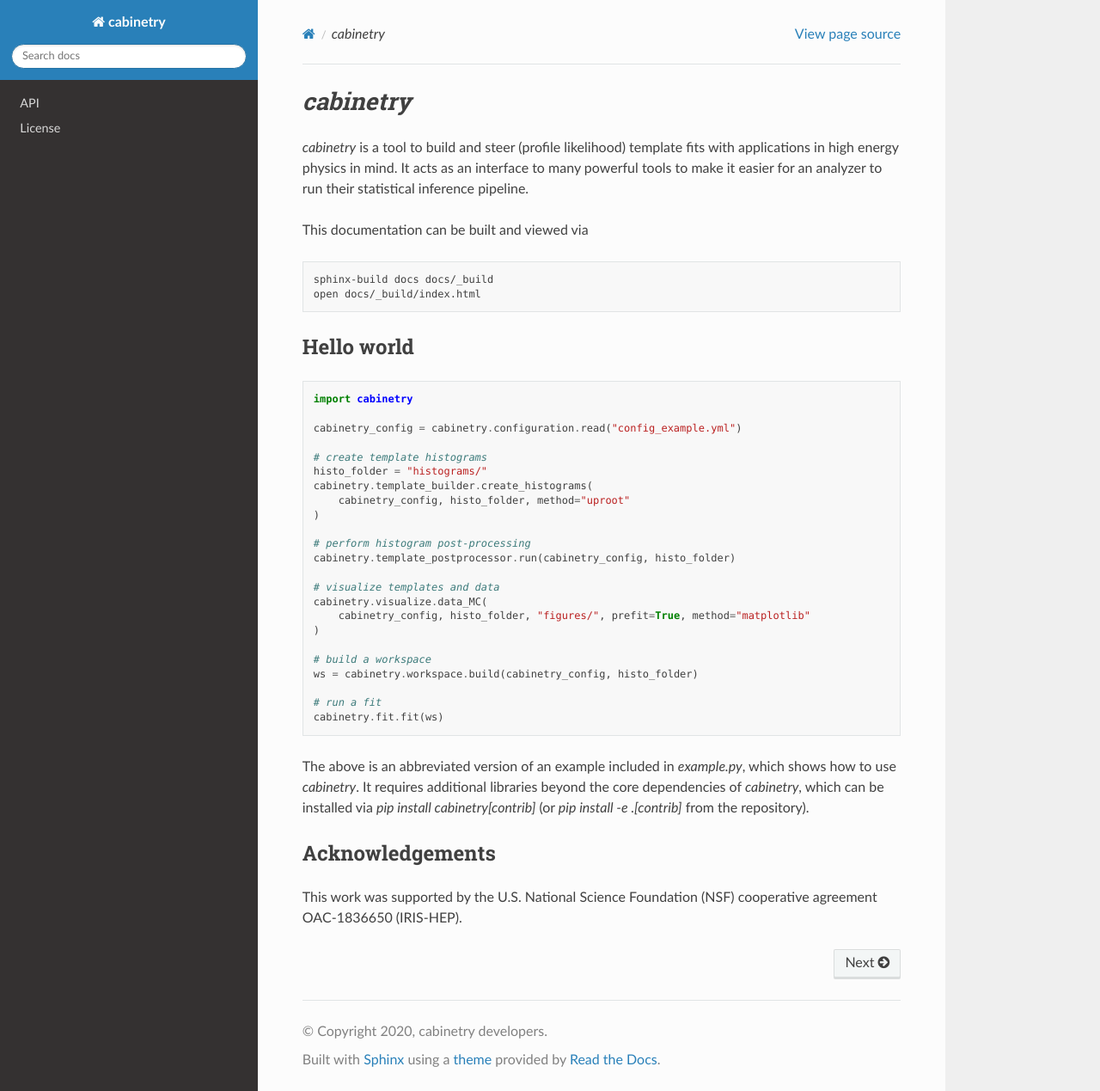
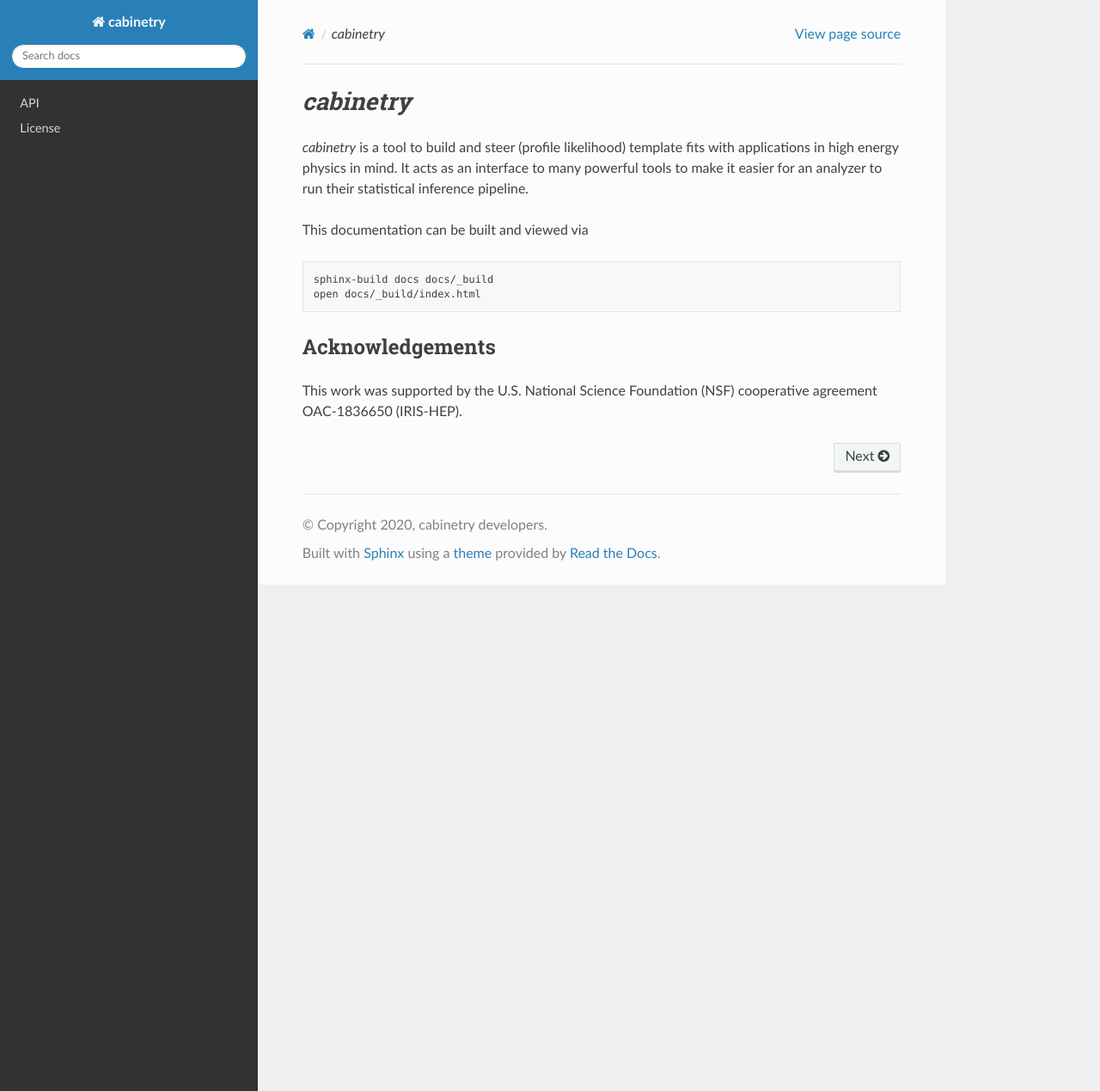
Before and after one commit to scikit-hep/cabinetry, a Sphinx documentation site: the page built from docs/index.rst, in a window 1280 px wide and 1269 px high. Shown: the whole window at 86% size. Built offline with Sphinx 7.4.7 and the Read the Docs theme 2.0.0, drawn with Linux system fonts in a browser that asks for light colours.

Commit message:
docs: update hello world example (#55)
* updating hello world example in main readme, removing it from sphinx docs

```diff
--- a/docs/index.rst
+++ b/docs/index.rst
@@ -19,38 +19,6 @@ This documentation can be built and viewed via
    sphinx-build docs docs/_build
    open docs/_build/index.html
 
-Hello world
------------
-
-.. code-block:: python
-
-   import cabinetry
-
-   cabinetry_config = cabinetry.configuration.read("config_example.yml")
-
-   # create template histograms
-   histo_folder = "histograms/"
-   cabinetry.template_builder.create_histograms(
-       cabinetry_config, histo_folder, method="uproot"
-   )
-
-   # perform histogram post-processing
-   cabinetry.template_postprocessor.run(cabinetry_config, histo_folder)
-
-   # visualize templates and data
-   cabinetry.visualize.data_MC(
-       cabinetry_config, histo_folder, "figures/", prefit=True, method="matplotlib"
-   )
-
-   # build a workspace
-   ws = cabinetry.workspace.build(cabinetry_config, histo_folder)
-
-   # run a fit
-   cabinetry.fit.fit(ws)
-
-The above is an abbreviated version of an example included in `example.py`, which shows how to use `cabinetry`.
-It requires additional libraries beyond the core dependencies of `cabinetry`, which can be installed via `pip install cabinetry[contrib]` (or `pip install -e .[contrib]` from the repository).
-
 Acknowledgements
 ----------------
 This work was supported by the U.S. National Science Foundation (NSF) cooperative agreement OAC-1836650 (IRIS-HEP).
```
Also changed, not shown: README.md (+10 -13 lines).
